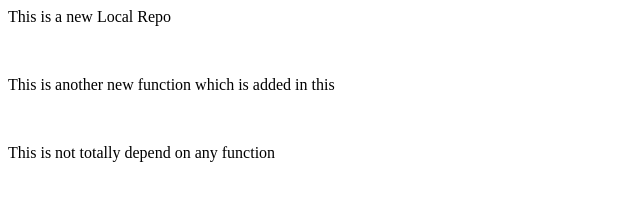
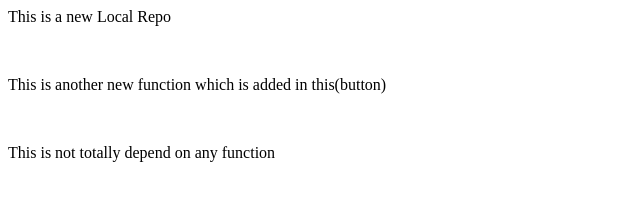
Before and after one commit to imsachin05/LocalRepo, a plain HTML site: page index.html in a window 1280 px wide. Shown: the full height of the page, 0-640 px from the left. Drawn offline with Linux system fonts and the light colour scheme.

Commit message:
add button

```diff
--- a/index.html
+++ b/index.html
@@ -1,4 +1,4 @@
 <p>This is a new Local Repo</p><br>
-<p>This is another new function which is added in this</p>
+<p>This is another new function which is added in this(button)</p>
 <br>
 <p>This is not totally depend on any function</p>
```
